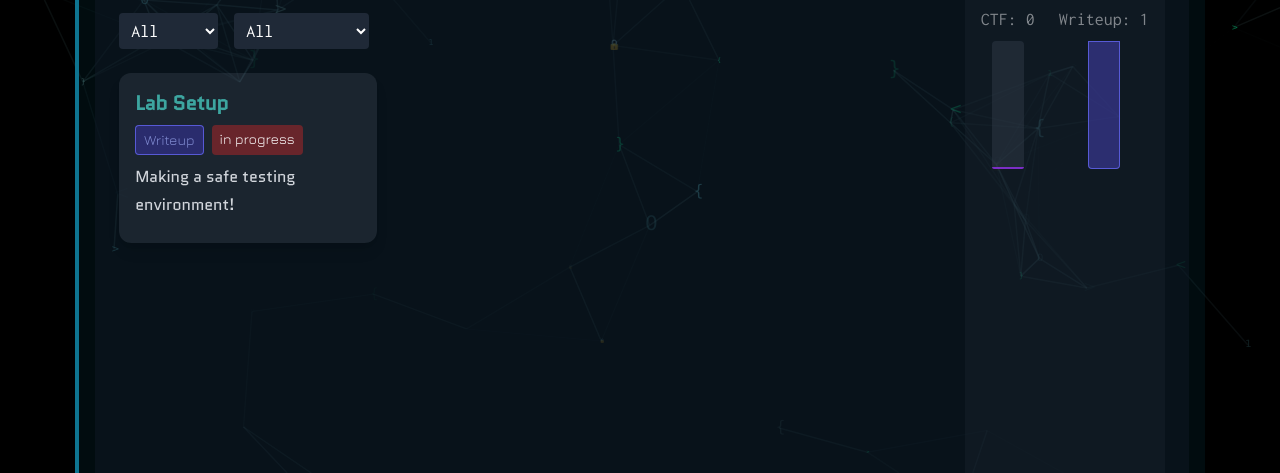
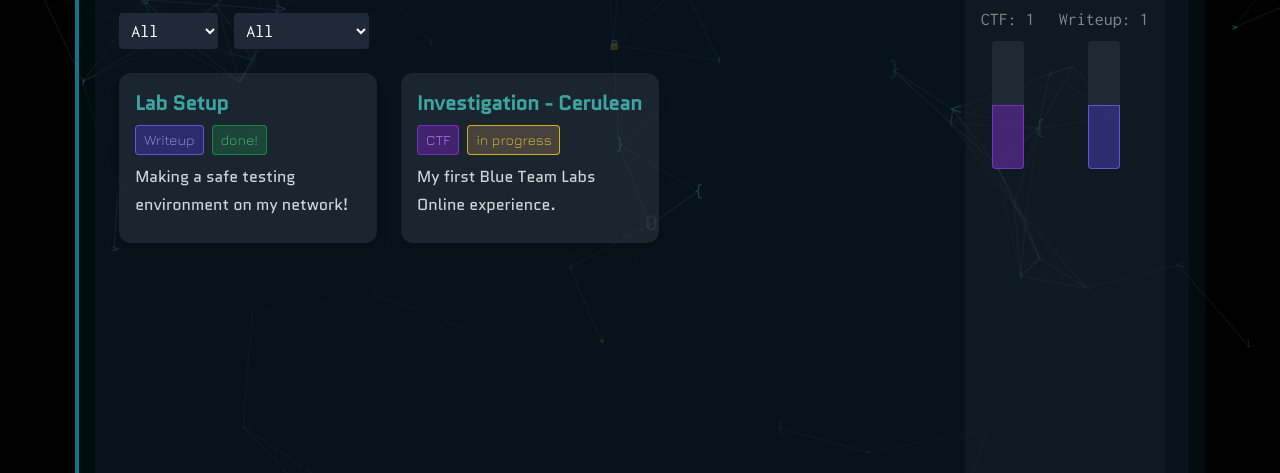
Before and after one commit to dysfunctional-illusionist/dys-illuverse-website, an Astro site: page /cybersec in a window 1280 px wide. Shown: the part 327-800 px from the top of the page. Built offline with nearby package versions, Linux system fonts and the light colour scheme; Astro itself is replaced by a stand-in of ours; a web font is replaced by a local one.

Commit message:
lab 1 is complete ^^

```diff
--- a/package.json
+++ b/package.json
@@ -12,6 +12,7 @@
   },
   "dependencies": {
     "@astrojs/react": "^4.3.0",
+    "@fontsource/aldrich": "^5.2.6",
     "@fontsource/amarante": "^5.2.6",
     "@fontsource/cantarell": "^5.2.6",
     "@fontsource/cantata-one": "^5.2.6",
--- a/src/components/cyber/dashboard.jsx
+++ b/src/components/cyber/dashboard.jsx
@@ -4,12 +4,12 @@ import React, { useState } from 'react';
 const labs = [
   { id: 1, title: 'Lab Setup',
     type: 'Writeup',
-    description: 'Making a safe testing environment!',
+    description: 'Making a safe testing environment on my network!',
+    status: 'done!' },
+  { id: 2, title: 'Investigation - Cerulean',
+    type: 'CTF',
+    description: 'My first Blue Team Labs Online experience.',
     status: 'in progress' },
-  // { id: 2, title: 'Reverse Engineering',
-  //   type: 'Writeup',
-  //   description: 'Analyze malware binary.',
-  //   status: 'In Progress' },
   // { id: 3, title: 'Network Forensics',
   //   type: 'CTF',
   //   description: 'Capture and analyze packets.',
@@ -69,8 +69,8 @@ export default function Dashboard() {
                   : 'bg-red-600/40'}`}>{lab.type}</span>
                 {/* <span className="bg-purple-600 px-2 py-1 rounded text-sm">{lab.difficulty}</span> */}
                 <span className={`px-2 py-1 rounded text-sm ${
-                  lab.status === 'Completed' ? 'text-green-400/70 bg-green-500/20 border border-green-600/70'
-                  : lab.status === 'In Progress' ? 'text-yellow-300/70 bg-orange-300/20 border border-yellow-400/80'
+                  lab.status === 'done!' ? 'text-green-400/70 bg-green-500/20 border border-green-600/70'
+                  : lab.status === 'in progress' ? 'text-yellow-300/70 bg-orange-300/20 border border-yellow-400/80'
                   : 'bg-red-600/40'}`}>{lab.status}</span>
               </div>
               <p className="text-gray-300 mb-2">{lab.description}</p>
--- a/src/layouts/CybersecTheme.astro
+++ b/src/layouts/CybersecTheme.astro
@@ -6,6 +6,7 @@ import "@fontsource/jura";
 import "@fontsource/quantico";
 import "@fontsource/sour-gummy";
 import "@fontsource/inconsolata";
+import "@fontsource/aldrich";
 import '../styles/cybersec.css';
 
 import CyberBoardBackground from "@components/particles/Cyber.jsx";
--- a/src/pages/cybersec/1.astro
+++ b/src/pages/cybersec/1.astro
@@ -5,7 +5,7 @@ import Layout from "@layouts/CyberlabLayout.astro";
 const lab = {
   id: 1,
   title: "hello world (lab setup)",
-  date: "18-August-2025",
+  date: "18-23-August-2025",
   category: "setting up",
   objective: "Create a safe environment for testing and logging!",
   steps: [
@@ -48,10 +48,56 @@ const lab = {
     }, {
         description: "Installed ubuntu!",
         image: "/assets/labs/1/ubuntu_logged_in.png",
+    }, {
+        description: "Now we have to download and install spunk:",
+        code: "wget -O splunk-9.4.4-f627d88b766b-linux-amd64.deb 'https://download.splunk.com/products/splunk/releases/9.4.4/linux/splunk-9.4.4-f627d88b766b-linux-amd64.deb'",
+    }, {
+        description: "Copy-paste doesn't work inside VirtualBox so we're going to use SSH to access this CLI inside my host's powershell:",
+        code: "sudo apt install openssh-server -y",
+    }, {
+        description: "I decided to change some network adapter settings to find the local IP address.",
+        image: "/assets/labs/1/bridged.png",
+    }, {
+        description: "Great, I'm now able to copy-paste and run commands from my host system!",
+        image: "/assets/labs/1/connect.png",
+    }, {
+        description: "Running download over the VM's NIC was very slow and ended up failing, so we downloaded locally and now we need a way to transfer it to our VM. After trying a few options (such as setting up shared folders with the VM), I ended up installing PuTTy and running:",
+        code: 'pscp "C:\\Users\\jessr\\Downloads\\shared\\splunk-9.4.4.deb" rui@192.168.0.44:/home/rui/'
+    }, {
+        description: "Run Debian's install:",
+        code: "sudo dpkg -i /home/rui/splunk-installer.deb"
+    }, {
+        description: "Accept license (and setup user):",
+        code: "sudo /opt/splunk/bin/splunk start --accept-license"
+    }, {
+        description: "Boot on start:",
+        code: "sudo /opt/splunk/bin/splunk enable boot-start"
+    }, {
+        description: "By using a bridged NIC, all my VMs are assigned an IP address on my LAN, so can communicate with any other device on the LAN as if they're a 'real' machine.",
+        image: "/assets/labs/1/network.png",
+    }, {
+        description: "It's easiest if every NIC has a static IP address so I don't need to spend time finding the new IP addresses every time I start up the VM. Here's the aim:",
+        image: "/assets/labs/1/staticip.png",
+    }, {
+        description: "on ubuntu -> sudo nano /etc/netplan/00-installer-config.yaml :",
+        image: "/assets/labs/1/set51.png",
+    }, {
+        description: "Splunk runs on the VM's IP address on port 8000. Now that we've set a static IP address, we know this must be:",
+        code: "http:192.168.0.51:8000"
+    }, {
+        description: "Yay!",
+        image: "/assets/labs/1/splunkenterprise.png",
+    }, {
+        description: "For good measure, let's set a static IP address on the kali VM...",
+        image: "/assets/labs/1/kalinetwork.png",
+    }, {
+        description: "And also set our static IP address on the windows VM.",
+        image: "/assets/labs/1/windowsip.png",
     },
   ],
   notes: [
-    "Windows is very picky."
+    "Windows is very picky.",
+    "But I learnt a lot about the power of secured encryption (and the joys of local networking)."
   ],
   sources: [
     {
--- /dev/null
+++ b/src/pages/cybersec/2.astro
@@ -0,0 +1,44 @@
+---
+import ThemeLayout from "@layouts/CybersecTheme.astro";
+import Layout from "@layouts/CyberlabLayout.astro";
+
+const lab = {
+  id: 2,
+  title: "BTLO: Cerulean",
+  date: "21-August-2025 - present",
+  category: "capture the flag!",
+  objective: "Dig through logs and form an attack timeline!",
+  steps: [
+    {
+        description: "The situation: phishing scam with fake IT support. We can work this out from opening Magnet and looking at the web history - VNC (for remote connection), public IP addresses...",
+        image: "/assets/labs/2/vnc.png",
+    }, {
+        description: "Tried to build a timeline of events, but couldn't see earlier than the 'what's my IP address' search. Found a singular email but couldn't find any more leads. Checked local logs, appdata - notepads showed up garbled text. Eventually got frustrated and took a break."
+    }, {
+        description: "The last time I did any sort of capture the flag was back in school during the CyberDiscovery challenges, so it's ok. I've never done digital forensics before, so I found some writeups and took a note of the tools they used. (see sources.)"
+    },
+  ],
+  notes: [
+    "asking for help is fine."
+  ],
+  sources: [
+    {
+      sourcetitle: "blue team labs online - cerulean",
+      link: "https://blueteamlabs.online/home/investigation/cerulean-625969e135",
+    }, {
+      sourcetitle: "mirthzhna's cerulean writeup",
+      link: "https://mirthz.xyz/blog/cerulean-writeup/",
+    }
+
+  ],
+  nextLabUrl: "/cybersec",
+}
+
+---
+
+<meta charset="UTF-8" />
+<ThemeLayout>
+	<Layout lab={lab}>
+
+    </Layout>
+</ThemeLayout>
--- a/src/pages/cybersec/index.astro
+++ b/src/pages/cybersec/index.astro
@@ -11,7 +11,7 @@ import Dashboard from "@components/cyber/dashboard.jsx";
 <!-- 	<main class="px-4 py-8 max-w-screen-lg mx-auto"> -->
 		<main class="infront grid gap-8 p-8">
 		<code class="font-inconsolata border-l-4 border-cyan-700 bg-cyan-700/10 p-4 rounded-md font-handjet font-size-2rem text-purple-200 my-6 text-lg">
-			hello and welcome to my cybersecurity learning portal!
+			hello and welcome my cyber learning catalogue - a work in progress as I find more tools to play with :)
 		</blockquote>
 
 		<Dashboard client:load/>
--- a/src/styles/cybersec.css
+++ b/src/styles/cybersec.css
@@ -65,7 +65,7 @@ h1 {
   margin: 0;
   font-size: 4rem;
   color: #8eecff9c;
-  font-family: "Tektur", sans-serif;
+  font-family: "Aldrich", sans-serif;
   font-optical-sizing: auto;
   font-weight: 600;
   font-style: bold;
--- a/tailwind.config.js
+++ b/tailwind.config.js
@@ -25,6 +25,7 @@ module.exports = {
         crimsonText: ['Crimson Text', 'cursive'],
         shantellSans: ['Shantell Sans', 'cursive'],
         cantataOne: ['Cantata One', 'serif'],
+        aldrich: ['Aldrich', 'serif'],
       }
     },
   },
```
Also changed, not shown: public/assets/labs/1/bridged.png (added), public/assets/labs/1/connect.png (added), public/assets/labs/1/kalinetwork.png (added), public/assets/labs/1/network.png (added), public/assets/labs/1/set51.png (added), public/assets/labs/1/splunkenterprise.png (added), public/assets/labs/1/staticip.png (added), public/assets/labs/1/windowsip.png (added), public/assets/labs/2/vnc.png (added), src/thanks astro/README.md, 1 other file.
